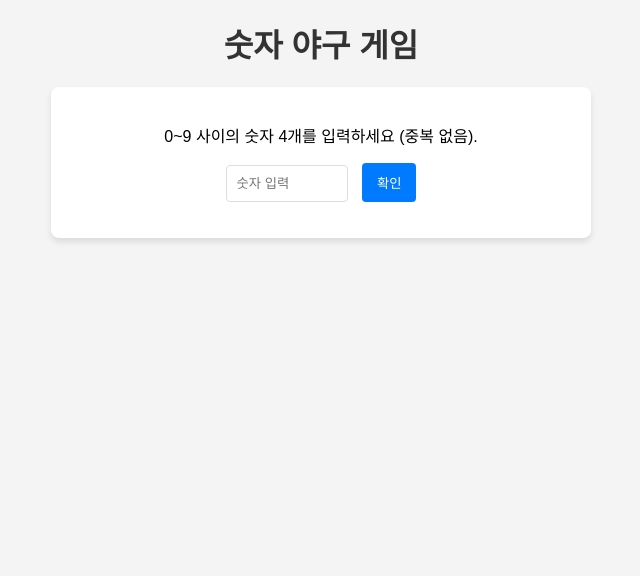
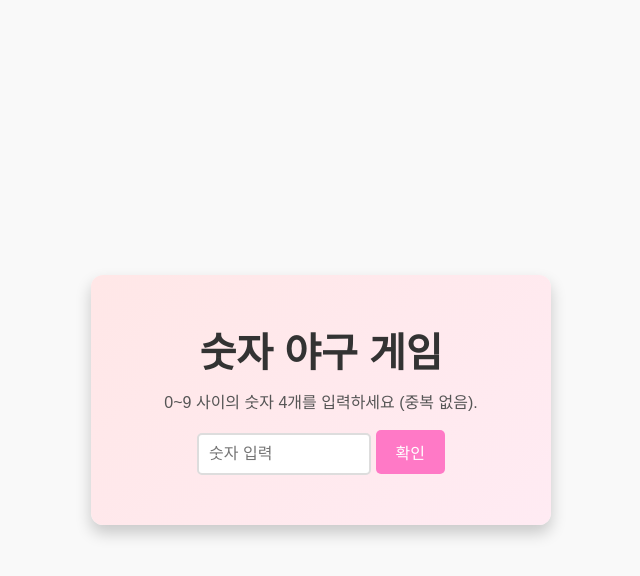
Before and after one commit to devCharlotte/my-number-baseball, a plain HTML site: page index.html in a window 1280 px wide. Shown: the whole page, without its empty margins (319-959 px from the left). Drawn offline with Linux system fonts and the light colour scheme; a web font is replaced by a local one.

Commit message:
Update index.html

```diff
--- a/index.html
+++ b/index.html
@@ -5,55 +5,105 @@
     <meta name="viewport" content="width=device-width, initial-scale=1.0">
     <title>숫자 야구 게임</title>
     <style>
+        @font-face {
+            font-family: 'HakgyoansimNadeuriTTF-B';
+            src: url('https://fastly.jsdelivr.net/gh/projectnoonnu/2408-5@1.0/HakgyoansimNadeuriTTF-B.woff2') format('woff2');
+            font-weight: 700;
+            font-style: normal;
+        }
+
         body {
-            font-family: Arial, sans-serif;
-            text-align: center;
+            font-family: 'HakgyoansimNadeuriTTF-B', Arial, sans-serif;
+            background-color: #f9f9f9;
             margin: 0;
             padding: 0;
-            background-color: #f4f4f4;
+            display: flex;
+            justify-content: center;
+            align-items: center;
+            height: 100vh;
         }
+
         h1 {
-            margin-top: 20px;
+            font-size: 2.5rem;
             color: #333;
+            margin-bottom: 10px;
         }
+
         .game-container {
-            margin: 20px auto;
-            max-width: 500px;
-            padding: 20px;
-            background: #fff;
-            border-radius: 8px;
-            box-shadow: 0 4px 6px rgba(0, 0, 0, 0.1);
+            background: linear-gradient(135deg, #ffe7e7, #ffebf3);
+            padding: 20px 30px;
+            border-radius: 12px;
+            box-shadow: 0 8px 16px rgba(0, 0, 0, 0.2);
+            text-align: center;
+            max-width: 400px;
+            width: 100%;
         }
+
+        p {
+            font-size: 1rem;
+            margin: 10px 0;
+            color: #555;
+        }
+
         input {
-            width: 100px;
+            font-family: inherit;
+            font-size: 1rem;
             padding: 10px;
-            margin-right: 10px;
-            border: 1px solid #ddd;
-            border-radius: 4px;
+            width: 150px;
+            margin: 10px 0;
+            border: 2px solid #ddd;
+            border-radius: 5px;
+            transition: all 0.3s;
         }
+
+        input:focus {
+            outline: none;
+            border-color: #ff79c6;
+            box-shadow: 0 0 8px rgba(255, 121, 198, 0.5);
+        }
+
         button {
-            padding: 10px 15px;
-            background-color: #007BFF;
+            font-family: inherit;
+            font-size: 1rem;
+            padding: 10px 20px;
+            background-color: #ff79c6;
             color: white;
             border: none;
-            border-radius: 4px;
+            border-radius: 5px;
             cursor: pointer;
+            transition: all 0.3s;
         }
+
         button:hover {
-            background-color: #0056b3;
+            background-color: #ff47b2;
+            box-shadow: 0 4px 10px rgba(255, 121, 198, 0.5);
         }
+
         ul {
-            list-style-type: none;
+            list-style: none;
             padding: 0;
+            margin-top: 20px;
         }
+
         li {
-            padding: 8px 0;
+            background-color: #fff;
+            margin: 5px 0;
+            padding: 8px;
+            border-radius: 5px;
+            box-shadow: 0 2px 4px rgba(0, 0, 0, 0.1);
+        }
+
+        #message {
+            font-size: 1.2rem;
+            font-weight: bold;
+            color: #ff5555;
+            margin-top: 10px;
         }
     </style>
 </head>
 <body>
-    <h1>숫자 야구 게임</h1>
     <div class="game-container">
+        <h1>숫자 야구 게임</h1>
         <p>0~9 사이의 숫자 4개를 입력하세요 (중복 없음).</p>
         <input type="text" id="userInput" placeholder="숫자 입력">
         <button onclick="playGame()">확인</button>
```
